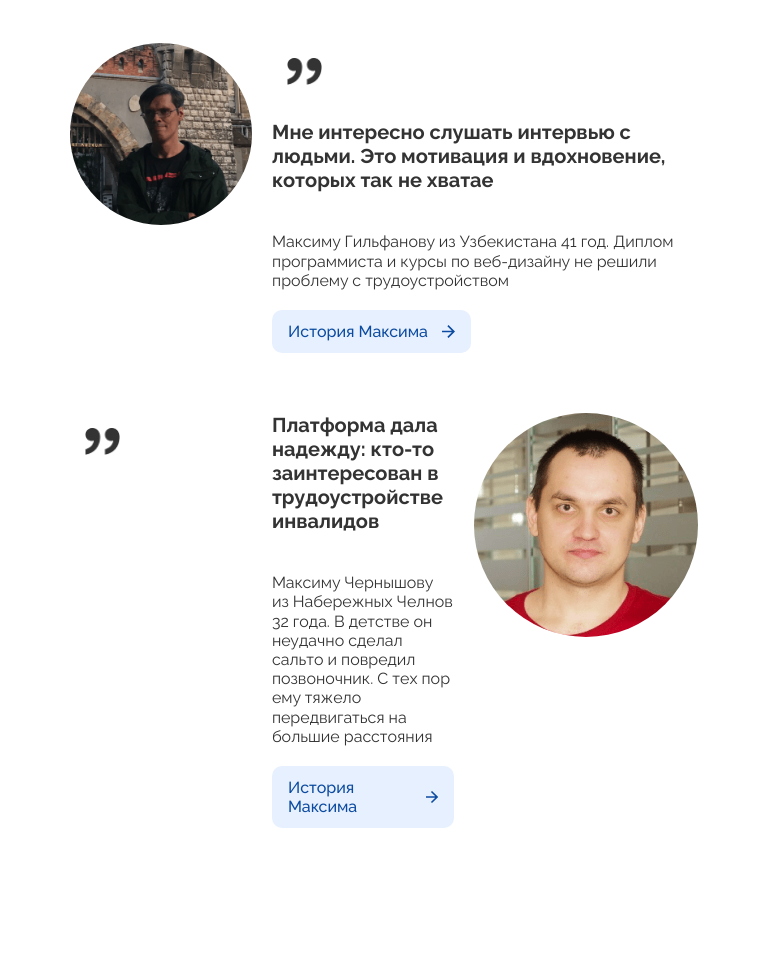
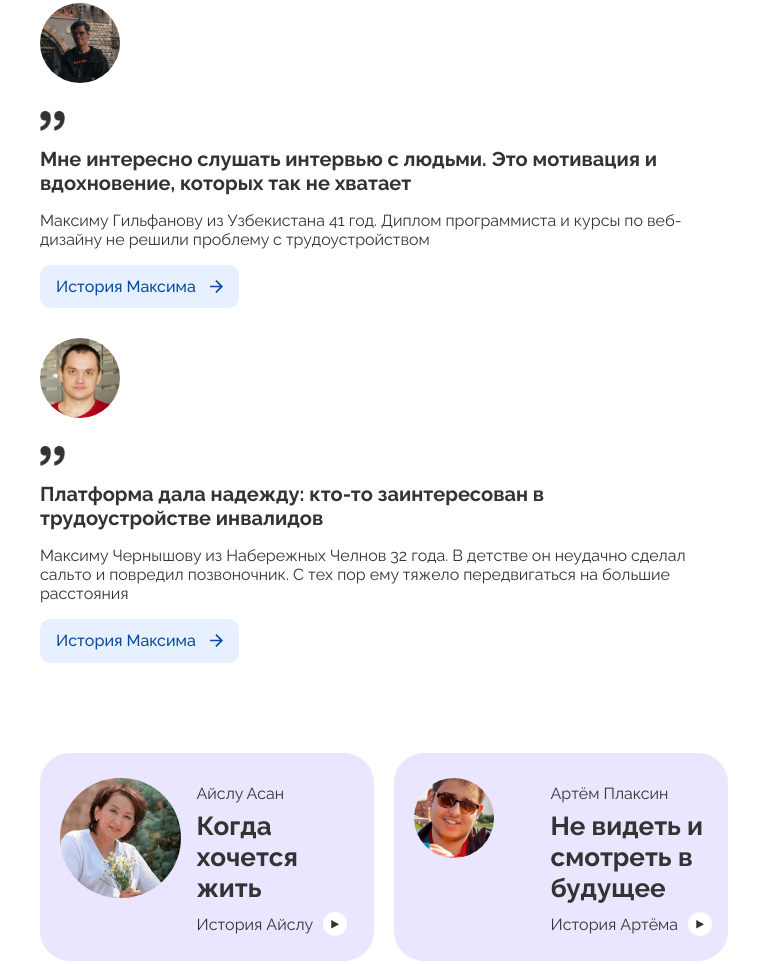
Before and after one commit to sasketeen/Everland-project, a website built with webpack: page src/index.html in a window 768 px wide. Shown: the part 4147-5111 px from the top of the page. Built offline with nearby package versions, Linux system fonts and the light colour scheme.

Commit message:
#26 fix card_type_histories-large

```diff
--- a/src/blocks/card/__avatar/_type/card__avatar_type_histories-large.scss
+++ b/src/blocks/card/__avatar/_type/card__avatar_type_histories-large.scss
@@ -1,21 +1,13 @@
-.card__avatar_type_histories-large {
-  width: 80px;
-  height: 80px;
-  align-self: flex-start;
-}
-
-@media screen and (min-width: 768px) {
+@media screen and (max-width: 1440px) {
   .card__avatar_type_histories-large {
-    width: 204px;
-    height: 204px;
-    align-self: center;
+    margin-top: 38px;
   }
 }
 
-@media screen and (min-width: 1440px) {
+@media screen and (max-width: 768px) {
   .card__avatar_type_histories-large {
-    width: 224px;
-    height: 224px;
-    margin-bottom: 16px;
+    width: 80px;
+    height: 80px;
+    margin-top: 0;
   }
 }
--- a/src/blocks/card/__paragraph/_type/card__paragraph_type_histories-large.scss
+++ b/src/blocks/card/__paragraph/_type/card__paragraph_type_histories-large.scss
@@ -1,21 +1,20 @@
 .card__paragraph_type_histories-large {
   padding: 0;
   width: 100%;
-  max-width: 300px;
   margin-top: 16px;
 }
 
-@media screen and (min-width: 768px) {
+@media screen and (max-width: 768px) {
   .card__paragraph_type_histories-large {
-    max-width: 444px;
     margin-top: 20px;
+    max-width: 300px;
   }
 }
 
-@media screen and (min-width: 1440px) {
+@media screen and (max-width: 1440px) {
   .card__paragraph_type_histories-large {
     margin: 0;
-    max-width: 877px;
-    font-size: 20px;
+    max-width: 660px;
+    font-size: 16px;
   }
 }
--- /dev/null
+++ b/src/blocks/card/__quote-img/_type/card__quote-img_type_histories-large.scss
@@ -0,0 +1,5 @@
+@media screen and (max-width: 1440px) {
+  .card__quote-img_type_histories-large {
+    width: 25px;
+  }
+}
--- a/src/blocks/card/__quote-img/card__quote-img.scss
+++ b/src/blocks/card/__quote-img/card__quote-img.scss
@@ -1,9 +1,8 @@
 .card__quote-img {
   width: 35px;
-
-  padding: 15px;
   grid-area: quote;
-  margin-left: 57px;
+  margin-left: 78px;
+  padding-top: 12px;
 }
 
 @media screen and (min-width: 768px) {
@@ -12,7 +11,7 @@
   }
 }
 
-@media screen and (min-width: 1440px) {
+@media screen and (max-width: 1440px) {
   .card__quote-img {
 
   }
--- a/src/blocks/card/__title/_type/card__title_type_histories-large.scss
+++ b/src/blocks/card/__title/_type/card__title_type_histories-large.scss
@@ -3,17 +3,10 @@
   width: fit-content;
   word-wrap: break-word;
   @include h4();
-
 }
 
-@media screen and (min-width: 768px) {
+@media screen and (max-width: 1440px) {
   .card__title_type_histories-large {
-
+    max-width: 660px;
   }
 }
-
-@media screen and (min-width: 1440px) {
-  .card__title_type_histories-large {
-
-  }
-}
--- a/src/blocks/card/_type/card_type_histories-large.scss
+++ b/src/blocks/card/_type/card_type_histories-large.scss
@@ -1,68 +1,76 @@
 .card_type_histories-large {
+  padding: 50px 0;
   width: 100%;
   display: grid;
-  grid-template-columns: 16.5% min-content 1fr;
+  grid-template-columns: 224px min-content 1fr;
   grid-template-rows: max-content max-content min-content;
   grid-template-areas:
     "avatar quote title"
     "avatar quote text"
     "avatar quote button";
-  gap: 20px;
+  gap: 30px;
+
   &:nth-child(2) {
-    grid-template-columns: min-content 1fr auto;
+    grid-template-columns: min-content 1fr 224px;
     grid-template-areas:
       "quote title avatar"
       "quote text avatar"
       "quote button avatar";
+  }
 
-    .card__quote-img {
-      margin: 0;
-
-    }
+  .card__quote-img {
+    margin-left: 0;
   }
 }
 
-
-
-
 @media screen and (max-width: 1440px) {
   .card_type_histories-large {
-    grid-template-columns: 29% 1fr;
+    grid-template-columns: 204px 1fr;
     grid-template-rows: max-content max-content min-content min-content;
     grid-template-areas:
-    "avatar quote "
+    "avatar quote"
     "avatar title"
     "avatar text"
     "avatar button";
+    gap: 20px 30px;
+
     &:nth-child(2) {
-      grid-template-columns: min-content 1fr auto;
-      grid-template-columns: 1fr 29%;
+      grid-template-columns: 1fr 224px;
       grid-template-areas:
-      "quote"
+      "quote avatar"
       "title avatar"
       "text avatar"
-      "button";
-
+      "button avatar";
     }
 
     .card__quote-img {
       margin: 0;
     }
-
-
-
   }
 }
 
+@media screen and (max-width: 768px) {
+  .card_type_histories-large {
+    padding: 15px 0;
+    grid-template-rows: repeat(5, auto);
+    grid-template-columns: auto;
+    grid-template-areas:
+    "avatar"
+    "quote"
+    "title"
+    "text"
+    "button";
 
-@media screen and (min-width: 768px) {
-  .card_type_histories-large:nth-of-type(2n) {
-    flex-direction: row-reverse;
+    gap: 16px;
+
+    &:nth-child(2) {
+      grid-template-columns: auto;
+      grid-template-areas:
+        "avatar"
+        "quote"
+        "title"
+        "text"
+        "button";
+    }
   }
 }
-
-@media screen and (min-width: 768px) {
-  .card_type_histories-large {
-    flex-direction: row;
-  }
-}
--- a/src/blocks/section/section.scss
+++ b/src/blocks/section/section.scss
@@ -1,6 +1,7 @@
 .section-container {
 	max-width: 1440px;
 	padding: 32px 10px;
+  margin: 0 auto;
 }
 
 @media screen and (min-width: 768px) {
--- a/src/blocks/stories/stories.scss
+++ b/src/blocks/stories/stories.scss
@@ -20,3 +20,9 @@
       "button";
   }
 }
+
+@media (max-width: 768px) {
+  .stories {
+    gap: 25px 20px;
+  }
+}
--- a/src/index.html
+++ b/src/index.html
@@ -270,26 +270,21 @@
         <button class="button button_secondary stories__button">Все истории</button>
         <div class="stories__text">
           <div class="card card_type_histories-large">
-
-            <img class="card__avatar"
-              src="<%=require('/src/images/storiesPhoto1.png')%>" />
-
-            <img class="card__quote-img" src="<%=require('/src/images/quoteIcon.png')%>" alt="кавычки" />
-
+            <img class="card__avatar card__avatar_type_histories-large" src="<%=require('/src/images/storiesPhoto1.png')%>" />
+            <img class="card__quote-img card__quote-img_type_histories-large" src="<%=require('/src/images/quoteIcon.png')%>" alt="кавычки" />
             <h2 class="card__title card__title_type_histories-large">
               Мне интересно слушать интервью с людьми. Это мотивация и вдохновение,
-              которых так не хватае
+              которых так не хватает
             </h2>
             <p class="card__paragraph card__paragraph_type_histories-large">
               Максиму Гильфанову из Узбекистана 41 год. Диплом программиста и курсы
               по веб-дизайну не решили проблему с трудоустройством
             </p>
             <a href="#" class="card__link card__link_type-histories-large link link_color_blue">История Максима</a>
-
           </div>
 
           <div class="card card_type_histories-large">
-            <img class="card__quote-img" src="<%=require('/src/images/quoteIcon.png')%>" alt="кавычки" />
+            <img class="card__quote-img card__quote-img_type_histories-large" src="<%=require('/src/images/quoteIcon.png')%>" alt="кавычки" />
             <h2 class="card__title card__title_type_histories-large">
               Платформа дала надежду: кто-то заинтересован в трудоустройстве инвалидов
             </h2>
@@ -298,9 +293,10 @@
               сальто и повредил позвоночник. С тех пор ему тяжело передвигаться на большие расстояния
             </p>
             <a href="#" class="card__link card__link_type-histories-large link link_color_blue">История Максима</a>
-            <img class="card__avatar"
+            <img class="card__avatar card__avatar_type_histories-large"
               src="<%=require('/src/images/storiesPhoto2.png')%>" />
           </div>
+
         </div>
         <div class="stories__audio">
           <div class="card card_type_histories-small">
@@ -313,7 +309,7 @@
           </div>
 
           <div class="card card_type_histories-small">
-            <img class="card__avatar" src="<%=require('/src/images/storiesPhoto4.png')%>" />
+            <img class="card__avatar card__avatar_type_histories-large" src="<%=require('/src/images/storiesPhoto4.png')%>" />
             <p class="card__paragraph card__paragraph_type_histories-small">
               Артём Плаксин
             </p>
--- a/src/pages/index.scss
+++ b/src/pages/index.scss
@@ -88,6 +88,7 @@
 
 @import "../blocks/card/__histories-quotes/card__histroies-quotes.scss";
 @import "../blocks/card/__quote-img/card__quote-img.scss";
+@import "../blocks/card/__quote-img/_type/card__quote-img_type_histories-large.scss";
 @import "../blocks/card/__paragraph/_type/card__paragraph_type_histories-large.scss";
 @import "../blocks/card/__audio-button/card__audio-button.scss";
 
```
Also changed, not shown: src/blocks/stories/__text/stories__text.scss (line endings or trailing spaces).
